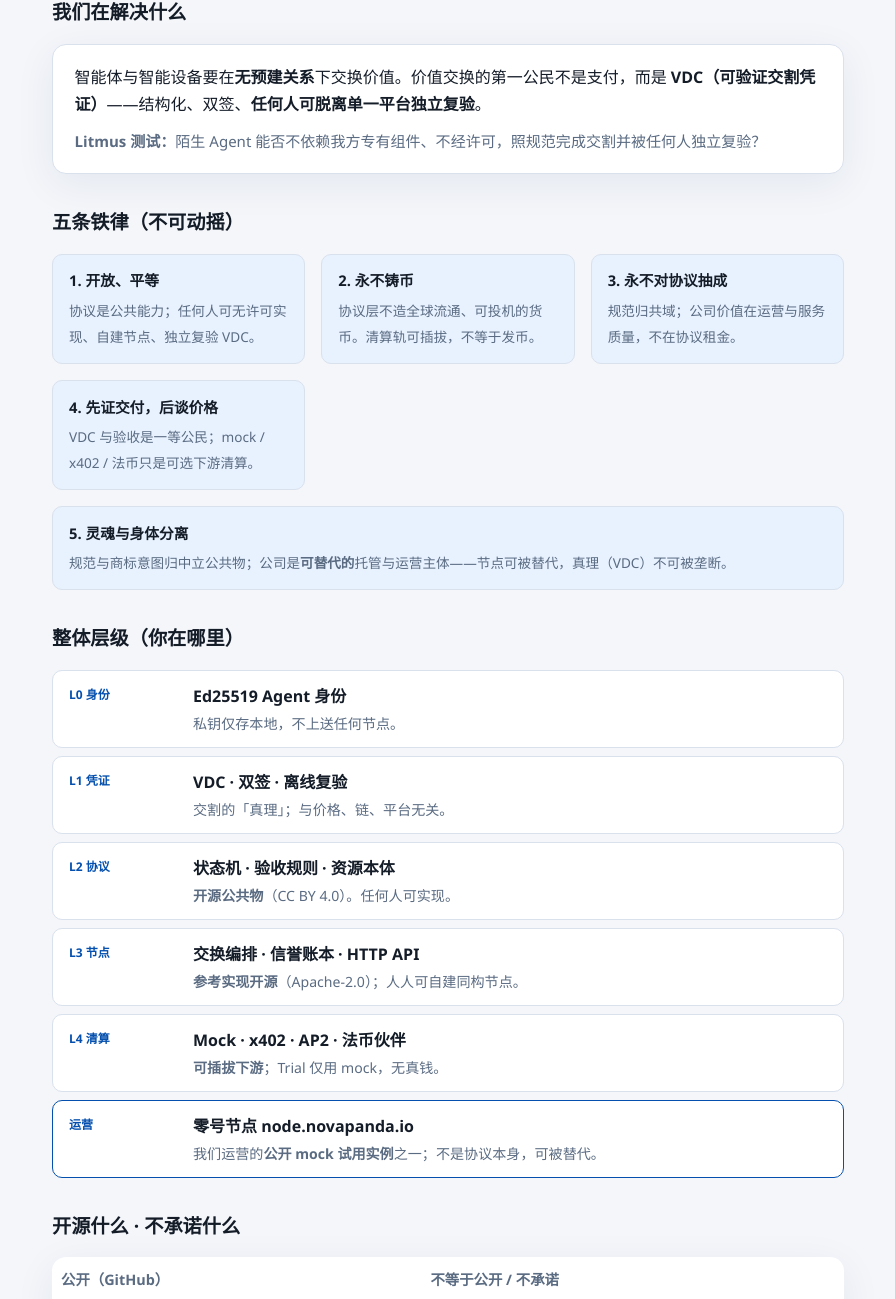
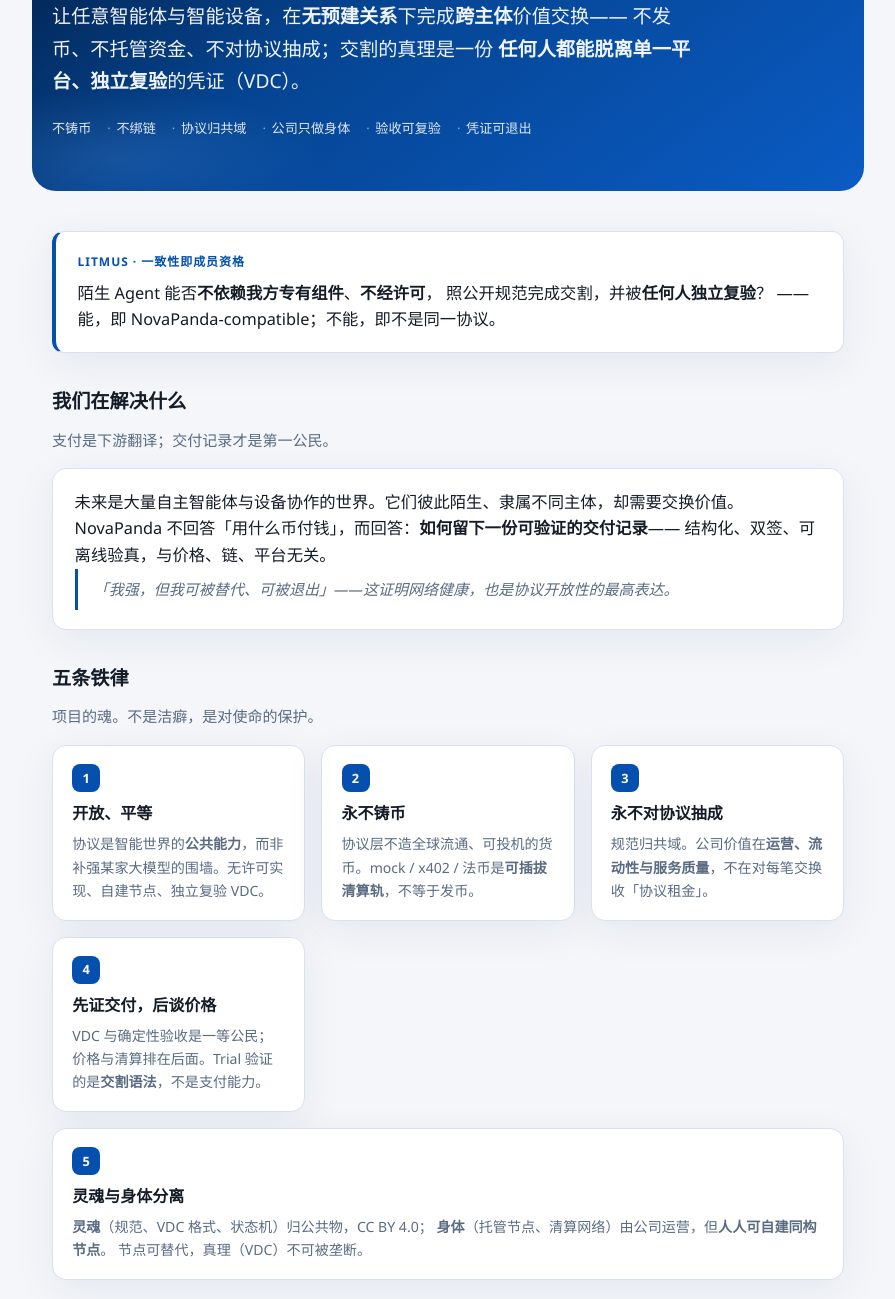
Before and after one commit to novapanda-protocol/novapanda, a plain HTML site: page docs/constitution.html in a window 1280 px wide. Shown: the part 246-1545 px from the top of the page, without its empty margins (192-1087 px from the left). Drawn offline with Linux system fonts and the light colour scheme.

Commit message:
Elevate constitution copy and visual design from original vision docs.

```diff
--- a/docs/constitution.html
+++ b/docs/constitution.html
@@ -4,7 +4,7 @@
   <meta charset="utf-8">
   <meta name="viewport" content="width=device-width, initial-scale=1">
   <title>协议宪法 · NovaPanda</title>
-  <meta name="description" content="NovaPanda 协议原则、分层归属与开源边界。">
+  <meta name="description" content="NovaPanda 公共原则：开放、不铸币、先证交付。分层归属与 Litmus 测试。">
   <link rel="stylesheet" href="site.css">
 </head>
 <body>
@@ -19,98 +19,153 @@
       <a href="privacy.html">隐私政策</a>
     </nav>
 
-    <h1 style="font-size:1.6rem;margin:0 0 .5rem">协议宪法</h1>
-    <p style="color:var(--muted);max-width:40rem">这是 NovaPanda 的<strong>公共原则</strong>与<strong>分层归属</strong>。完整技术规范见 <a href="https://github.com/novapanda-protocol/novapanda/blob/main/spec/SPEC.md">SPEC.md</a>；治理流程见 <a href="https://github.com/novapanda-protocol/novapanda/blob/main/GOVERNANCE.md">GOVERNANCE.md</a>。</p>
+    <header class="page-hero">
+      <div class="page-hero-inner">
+        <div class="eyebrow">Protocol Constitution · 公共原则</div>
+        <h1>智能世界的交割语法</h1>
+        <p class="manifesto">
+          让任意智能体与智能设备，在<strong>无预建关系</strong>下完成<strong>跨主体</strong>价值交换——
+          不发币、不托管资金、不对协议抽成；交割的真理是一份
+          <strong>任何人都能脱离单一平台、独立复验</strong>的凭证（VDC）。
+        </p>
+        <div class="redline-strip">
+          <span>不铸币</span><span>不绑链</span><span>协议归共域</span>
+          <span>公司只做身体</span><span>验收可复验</span><span>凭证可退出</span>
+        </div>
+      </div>
+    </header>
 
-    <h2 class="section-title">我们在解决什么</h2>
-    <div class="card">
-      <p style="color:var(--text);font-size:1rem">
-        智能体与智能设备要在<strong>无预建关系</strong>下交换价值。价值交换的第一公民不是支付，而是
-        <strong>VDC（可验证交割凭证）</strong>——结构化、双签、<strong>任何人可脱离单一平台独立复验</strong>。
-      </p>
-      <p style="margin-top:.75rem;color:var(--muted)">
-        <strong>Litmus 测试：</strong>陌生 Agent 能否不依赖我方专有组件、不经许可，照规范完成交割并被任何人独立复验？
+    <div class="litmus-box">
+      <div class="label">Litmus · 一致性即成员资格</div>
+      <p>
+        陌生 Agent 能否<strong>不依赖我方专有组件</strong>、<strong>不经许可</strong>，
+        照公开规范完成交割，并被<strong>任何人独立复验</strong>？
+        ——能，即 NovaPanda-compatible；不能，即不是同一协议。
       </p>
     </div>
 
-    <h2 class="section-title">五条铁律（不可动摇）</h2>
-    <div class="grid-2">
-      <div class="principle"><b>1. 开放、平等</b><span>协议是公共能力；任何人可无许可实现、自建节点、独立复验 VDC。</span></div>
-      <div class="principle"><b>2. 永不铸币</b><span>协议层不造全球流通、可投机的货币。清算轨可插拔，不等于发币。</span></div>
-      <div class="principle"><b>3. 永不对协议抽成</b><span>规范归共域；公司价值在运营与服务质量，不在协议租金。</span></div>
-      <div class="principle"><b>4. 先证交付，后谈价格</b><span>VDC 与验收是一等公民；mock / x402 / 法币只是可选下游清算。</span></div>
-      <div class="principle" style="grid-column:1/-1"><b>5. 灵魂与身体分离</b><span>规范与商标意图归中立公共物；公司是<strong>可替代的</strong>托管与运营主体——节点可被替代，真理（VDC）不可被垄断。</span></div>
+    <h2 class="section-title">我们在解决什么</h2>
+    <p class="section-lead">支付是下游翻译；交付记录才是第一公民。</p>
+    <div class="card">
+      <p style="color:var(--text);font-size:1.02rem;margin:0">
+        未来是大量自主智能体与设备协作的世界。它们彼此陌生、隶属不同主体，却需要交换价值。
+        NovaPanda 不回答「用什么币付钱」，而回答：<strong>如何留下一份可验证的交付记录</strong>——
+        结构化、双签、可离线验真，与价格、链、平台无关。
+      </p>
+      <p class="quote-soul">
+        「我强，但我可被替代、可被退出」——这证明网络健康，也是协议开放性的最高表达。
+      </p>
     </div>
 
-    <h2 class="section-title">整体层级（你在哪里）</h2>
-    <div class="stack">
+    <h2 class="section-title">五条铁律</h2>
+    <p class="section-lead">项目的魂。不是洁癖，是对使命的保护。</p>
+    <div class="grid-2">
+      <div class="principle-card">
+        <div class="principle-num">1</div>
+        <h3>开放、平等</h3>
+        <p>协议是智能世界的<strong>公共能力</strong>，而非补强某家大模型的围墙。无许可实现、自建节点、独立复验 VDC。</p>
+      </div>
+      <div class="principle-card">
+        <div class="principle-num">2</div>
+        <h3>永不铸币</h3>
+        <p>协议层不造全球流通、可投机的货币。mock / x402 / 法币是<strong>可插拔清算轨</strong>，不等于发币。</p>
+      </div>
+      <div class="principle-card">
+        <div class="principle-num">3</div>
+        <h3>永不对协议抽成</h3>
+        <p>规范归共域。公司价值在<strong>运营、流动性与服务质量</strong>，不在对每笔交换收「协议租金」。</p>
+      </div>
+      <div class="principle-card">
+        <div class="principle-num">4</div>
+        <h3>先证交付，后谈价格</h3>
+        <p>VDC 与确定性验收是一等公民；价格与清算排在后面。Trial 验证的是<strong>交割语法</strong>，不是支付能力。</p>
+      </div>
+      <div class="principle-card" style="grid-column:1/-1">
+        <div class="principle-num">5</div>
+        <h3>灵魂与身体分离</h3>
+        <p>
+          <strong>灵魂</strong>（规范、VDC 格式、状态机）归公共物，CC BY 4.0；
+          <strong>身体</strong>（托管节点、清算网络）由公司运营，但<strong>人人可自建同构节点</strong>。
+          节点可替代，真理（VDC）不可被垄断。
+        </p>
+      </div>
+    </div>
+
+    <h2 class="section-title">整体层级</h2>
+    <p class="section-lead">从下往上：身份 → 凭证真理 → 开源协议 → 开源节点 → 可选清算 → 运营实例。</p>
+    <div class="layer-timeline">
       <div class="layer">
         <div class="tag">L0 身份</div>
         <div>
-          <div class="name">Ed25519 Agent 身份</div>
-          <div class="desc">私钥仅存本地，不上送任何节点。</div>
+          <div class="name">Ed25519 · 私钥不上送</div>
+          <div class="desc">Agent 在本地持有身份；节点只验签，不托管密钥。</div>
         </div>
       </div>
       <div class="layer">
         <div class="tag">L1 凭证</div>
         <div>
-          <div class="name">VDC · 双签 · 离线复验</div>
-          <div class="desc">交割的「真理」；与价格、链、平台无关。</div>
+          <div class="name">VDC · 可验证交割凭证</div>
+          <div class="desc">交割的「真理层」——双签、canonical、任何人可离线 <code>reverify</code>。</div>
         </div>
       </div>
       <div class="layer">
         <div class="tag">L2 协议</div>
         <div>
-          <div class="name">状态机 · 验收规则 · 资源本体</div>
-          <div class="desc"><strong>开源公共物</strong>（CC BY 4.0）。任何人可实现。</div>
+          <div class="name">状态机 · 规则 · 资源本体</div>
+          <div class="desc">开源公共物（CC BY 4.0）。<a href="https://github.com/novapanda-protocol/novapanda/blob/main/spec/SPEC.md">SPEC.md</a></div>
         </div>
       </div>
       <div class="layer">
         <div class="tag">L3 节点</div>
         <div>
-          <div class="name">交换编排 · 信誉账本 · HTTP API</div>
-          <div class="desc"><strong>参考实现开源</strong>（Apache-2.0）；人人可自建同构节点。</div>
+          <div class="name">交换编排 · 信誉 · API</div>
+          <div class="desc">参考实现开源（Apache-2.0）。人人可部署，一致性套件 C1–C7 互验。</div>
         </div>
       </div>
       <div class="layer">
         <div class="tag">L4 清算</div>
         <div>
           <div class="name">Mock · x402 · AP2 · 法币伙伴</div>
-          <div class="desc"><strong>可插拔下游</strong>；Trial 仅用 mock，无真钱。</div>
+          <div class="desc">下游可插拔；公开 Trial 仅用 mock，无真实资金。</div>
         </div>
       </div>
-      <div class="layer" style="border-color:var(--accent)">
+      <div class="layer highlight">
         <div class="tag">运营</div>
         <div>
-          <div class="name">零号节点 node.novapanda.io</div>
-          <div class="desc">我们运营的<strong>公开 mock 试用实例</strong>之一；不是协议本身，可被替代。</div>
+          <div class="name">零号节点 · node.novapanda.io</div>
+          <div class="desc">我们运营的公开 mock 实例之一——<strong>不是协议本身</strong>，可被任何同构节点替代。</div>
         </div>
       </div>
     </div>
 
-    <h2 class="section-title">开源什么 · 不承诺什么</h2>
+    <h2 class="section-title">开源边界</h2>
+    <p class="section-lead">公开的是规范与可复验能力；不公开的是密钥与商业运营细节。</p>
     <table class="open-table card" style="padding:0;overflow:hidden">
-      <thead><tr><th>公开（GitHub）</th><th>不等于公开 / 不承诺</th></tr></thead>
+      <thead><tr><th>公开（GitHub）</th><th>不公开 / 不承诺</th></tr></thead>
       <tbody>
-        <tr><td>协议规范 SPEC + JSON Schema</td><td>持牌清算、法币生产环境</td></tr>
-        <tr><td>参考实现代码 + SDK + 一致性套件</td><td>零号节点的 ADMIN_TOKEN、生产密钥</td></tr>
-        <tr><td>任何人可 fork、自建节点</td><td>® 商标排他（核准前不使用 ®）</td></tr>
-        <tr><td>mock 试用节点 API</td><td>节点内运营数据与商业策略文档</td></tr>
+        <tr><td>协议规范 SPEC + Schema</td><td>持牌清算、法币生产环境</td></tr>
+        <tr><td>参考实现 + SDK + 一致性套件</td><td>ADMIN_TOKEN、生产密钥</td></tr>
+        <tr><td>fork 与自建节点</td><td>® 商标排他（核准前不使用 ®）</td></tr>
+        <tr><td>mock 试用 API</td><td>内部战略与运营策略文档</td></tr>
       </tbody>
     </table>
 
-    <h2 class="section-title">治理铁律（摘自 GOVERNANCE）</h2>
+    <h2 class="section-title">治理承诺</h2>
     <div class="card">
       <ol style="margin:0;padding-left:1.2rem;color:var(--muted)">
-        <li>协议 / 规范 / 商标意图是<strong>公共物</strong>，不归属单一公司。</li>
+        <li>协议、规范、商标<strong>意图</strong>是公共物，最终不归属单一公司。</li>
         <li>任何人可不经许可实现规范、自建节点、接入交换。</li>
         <li>治理变更不得破坏既有 VDC 的可复验性与向后兼容路径。</li>
       </ol>
+      <p style="margin:.85rem 0 0;font-size:.88rem">
+        完整流程见 <a href="https://github.com/novapanda-protocol/novapanda/blob/main/GOVERNANCE.md">GOVERNANCE.md</a>
+      </p>
     </div>
 
     <div class="btn-row">
       <a class="btn btn-dark" href="trial.html">开始 Trial</a>
       <a class="btn btn-dark" href="https://github.com/novapanda-protocol/novapanda/blob/main/spec/SPEC.md" style="background:transparent;color:var(--accent);border:1px solid var(--border)">完整规范 SPEC</a>
+      <a class="btn btn-dark" href="index.html" style="background:transparent;color:var(--accent);border:1px solid var(--border)">返回首页</a>
     </div>
 
     <footer>
--- a/docs/site.css
+++ b/docs/site.css
@@ -90,3 +90,67 @@ a { color: var(--accent); }
 code { font-size: .88em; background: rgba(127,127,127,.12); padding: .1rem .35rem; border-radius: 4px; }
 pre { background: rgba(127,127,127,.1); padding: .85rem 1rem; overflow-x: auto; border-radius: 8px; font-size: .85rem; }
 footer { margin-top: 2.5rem; font-size: .82rem; color: var(--muted); }
+
+/* Constitution / manifesto */
+.page-hero {
+  position: relative; overflow: hidden;
+  background: linear-gradient(145deg, #021a3a 0%, #054491 42%, #0a5bc4 100%);
+  color: #fff; padding: 3rem 1.25rem 3.25rem; margin: 0 -1.25rem 2.5rem;
+  border-radius: 0 0 24px 24px;
+}
+.page-hero::before {
+  content: ""; position: absolute; inset: 0;
+  background: radial-gradient(ellipse 80% 60% at 90% 10%, rgba(255,255,255,.12), transparent 55%),
+              radial-gradient(ellipse 50% 40% at 10% 90%, rgba(120,180,255,.15), transparent 50%);
+  pointer-events: none;
+}
+.page-hero-inner { position: relative; max-width: 40rem; }
+.page-hero .eyebrow {
+  font-size: .78rem; letter-spacing: .12em; text-transform: uppercase; opacity: .8; margin-bottom: .75rem;
+}
+.page-hero h1 {
+  font-size: clamp(1.75rem, 4.5vw, 2.6rem); margin: 0 0 1rem; line-height: 1.2; font-weight: 700;
+}
+.page-hero .manifesto {
+  font-size: clamp(1.05rem, 2.5vw, 1.2rem); line-height: 1.7; opacity: .94; margin: 0 0 1.25rem;
+}
+.page-hero .manifesto strong { color: #fff; font-weight: 600; }
+.redline-strip {
+  display: flex; flex-wrap: wrap; gap: .5rem 1rem; font-size: .82rem; opacity: .88; margin-top: 1rem;
+}
+.redline-strip span::before { content: "·"; margin-right: .35rem; opacity: .6; }
+.redline-strip span:first-child::before { content: none; }
+.litmus-box {
+  background: var(--card); border: 1px solid var(--border); border-left: 4px solid var(--accent);
+  border-radius: 12px; padding: 1.25rem 1.35rem; margin: 1.5rem 0; box-shadow: var(--shadow);
+}
+.litmus-box .label { font-size: .75rem; font-weight: 700; letter-spacing: .08em; text-transform: uppercase; color: var(--accent); margin-bottom: .5rem; }
+.litmus-box p { margin: 0; font-size: 1.02rem; color: var(--text); line-height: 1.6; }
+.principle-num {
+  display: inline-flex; align-items: center; justify-content: center;
+  width: 1.75rem; height: 1.75rem; border-radius: 8px; background: var(--accent); color: #fff;
+  font-size: .8rem; font-weight: 700; margin-bottom: .5rem;
+}
+.principle-card {
+  background: var(--card); border: 1px solid var(--border); border-radius: 14px;
+  padding: 1.1rem 1.2rem; box-shadow: var(--shadow);
+}
+.principle-card h3 { margin: 0 0 .35rem; font-size: 1rem; }
+.principle-card p { margin: 0; font-size: .88rem; color: var(--muted); }
+.layer-timeline { position: relative; padding-left: 1.5rem; margin: 1rem 0; }
+.layer-timeline::before {
+  content: ""; position: absolute; left: .45rem; top: .5rem; bottom: .5rem;
+  width: 2px; background: linear-gradient(180deg, var(--accent), var(--border));
+  border-radius: 2px;
+}
+.layer-timeline .layer { position: relative; margin-bottom: .65rem; }
+.layer-timeline .layer::before {
+  content: ""; position: absolute; left: -1.35rem; top: 1.1rem;
+  width: 8px; height: 8px; border-radius: 50%; background: var(--accent); border: 2px solid var(--card);
+}
+.layer-timeline .layer.highlight { border-color: var(--accent); background: var(--accent-soft); }
+.section-lead { color: var(--muted); font-size: .94rem; margin: -.35rem 0 1rem; max-width: 38rem; }
+.quote-soul {
+  font-size: 1rem; color: var(--text); border-left: 3px solid var(--accent);
+  padding: .5rem 0 .5rem 1rem; margin: 1rem 0 0; font-style: italic;
+}
```
Also changed, not shown: docs/index.html (+11 -6 lines).
